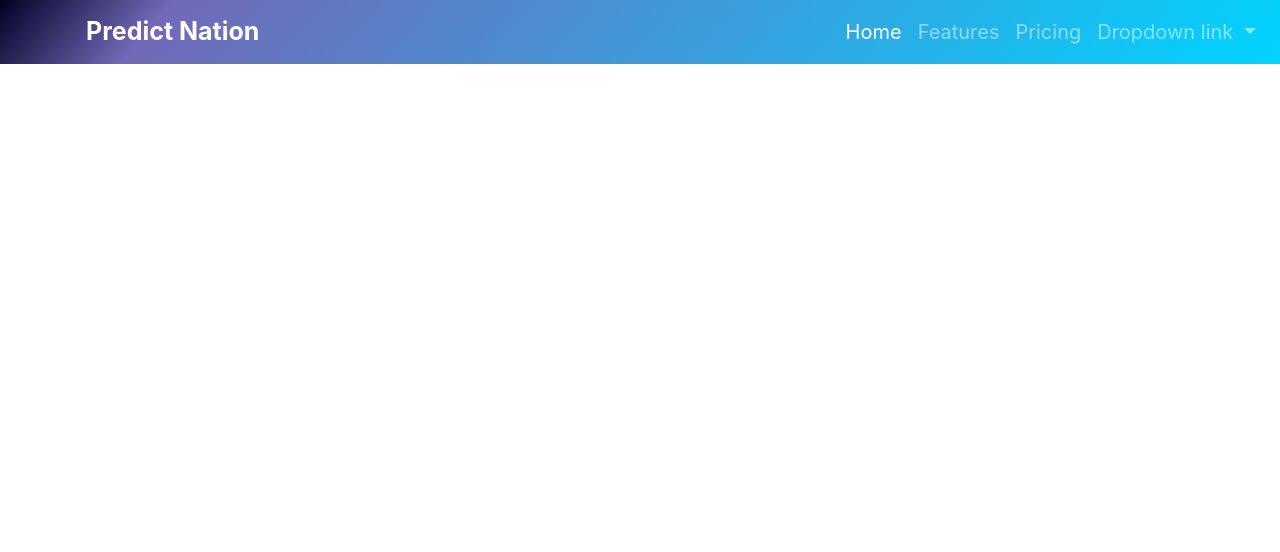
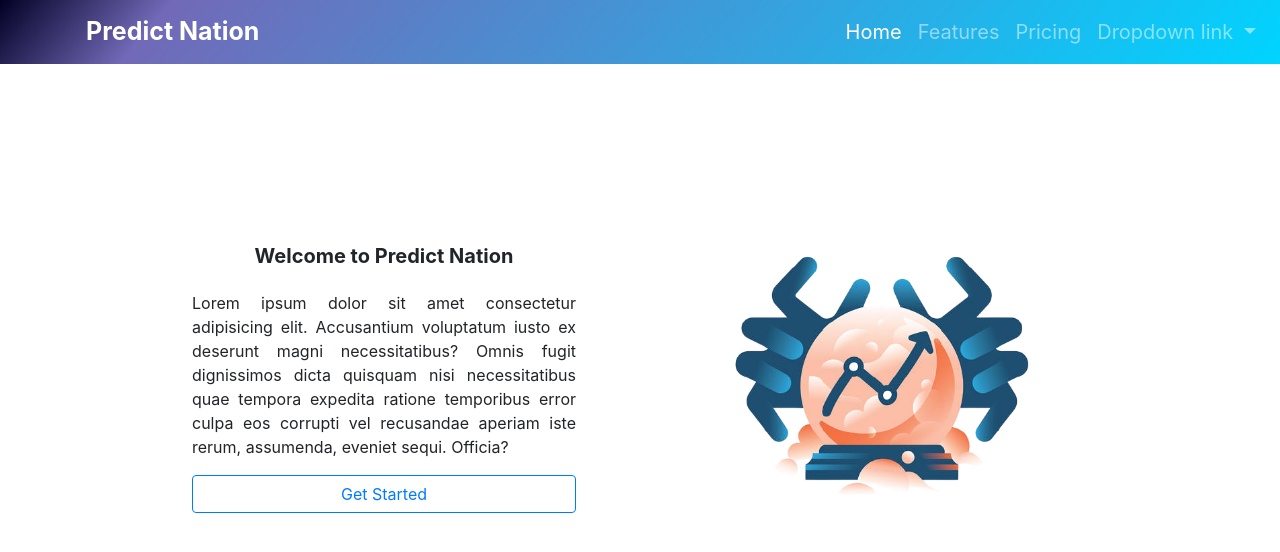
Before and after one commit to OfficialAnujMore/Predict-Nation, a plain HTML site: page index.html in a window 1280 px wide. Drawn offline with nearby package versions, Linux system fonts and the light colour scheme.

Commit message:
Base structure

```diff
--- a/css/navbar.css
+++ b/css/navbar.css
@@ -26,3 +26,34 @@
 .hamburger{
     color: white;
 }
+
+.main-content{
+    /* border: 2px solid black; */
+    display: flex;
+    justify-content: center;
+    position: fixed;
+    top:30%;
+
+
+
+}
+.text-box{
+    width: 30%;
+    /* border: 2px solid black; */
+
+}
+.welcome-text{
+    font-size: 20px;
+    font-weight: bold;
+    padding-bottom: 20px;
+}
+
+.content{
+    text-align: justify;
+    text-justify: inter-word;
+}
+
+.main-image{
+    width: 40%;
+    padding-left: 100px;
+}
--- a/index.html
+++ b/index.html
@@ -47,11 +47,23 @@
 
 <body>
 
+    <div class="main-content d-flex flex-row ">
+        <div class="text-box d-flex flex-column align-self-center">
+            <div class="welcome-text d-flex justify-content-center">
+                Welcome to Predict Nation
+            </div>
+            <p class="content">
+                Lorem ipsum dolor sit amet consectetur adipisicing elit. Accusantium voluptatum iusto ex deserunt magni
+                necessitatibus? Omnis fugit dignissimos dicta quisquam nisi necessitatibus quae tempora expedita ratione
+                temporibus error culpa eos corrupti vel recusandae aperiam iste rerum, assumenda, eveniet sequi.
+                Officia?
+            </p>
+            <button type="button" class="btn btn-outline-primary">Get Started</button>
+        </div>
+        <img src="./images/prediction.png" alt="" class="main-image">
 
 
-
-
-
+    </div>
 
 
 
```
Also changed, not shown: css/input-form.css (added), input_form.html (added).
